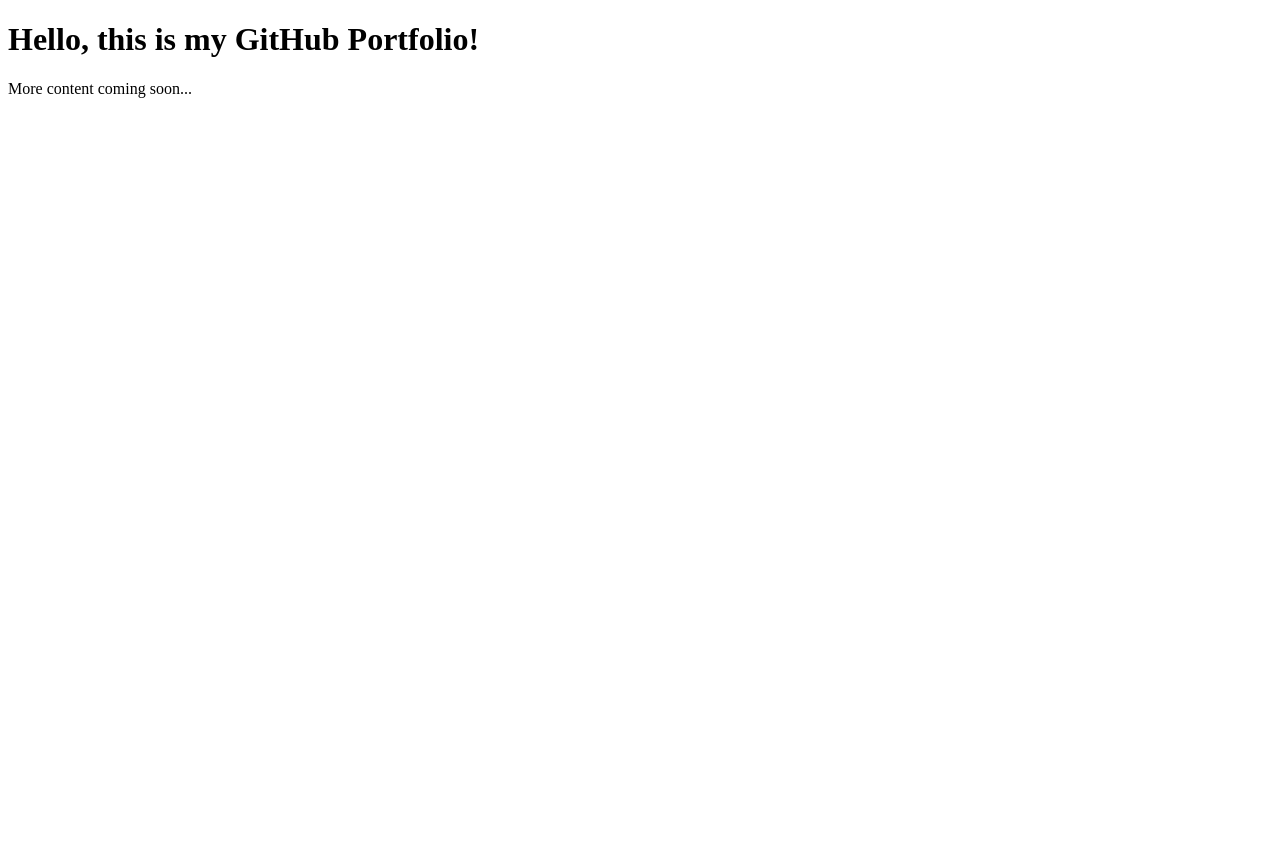
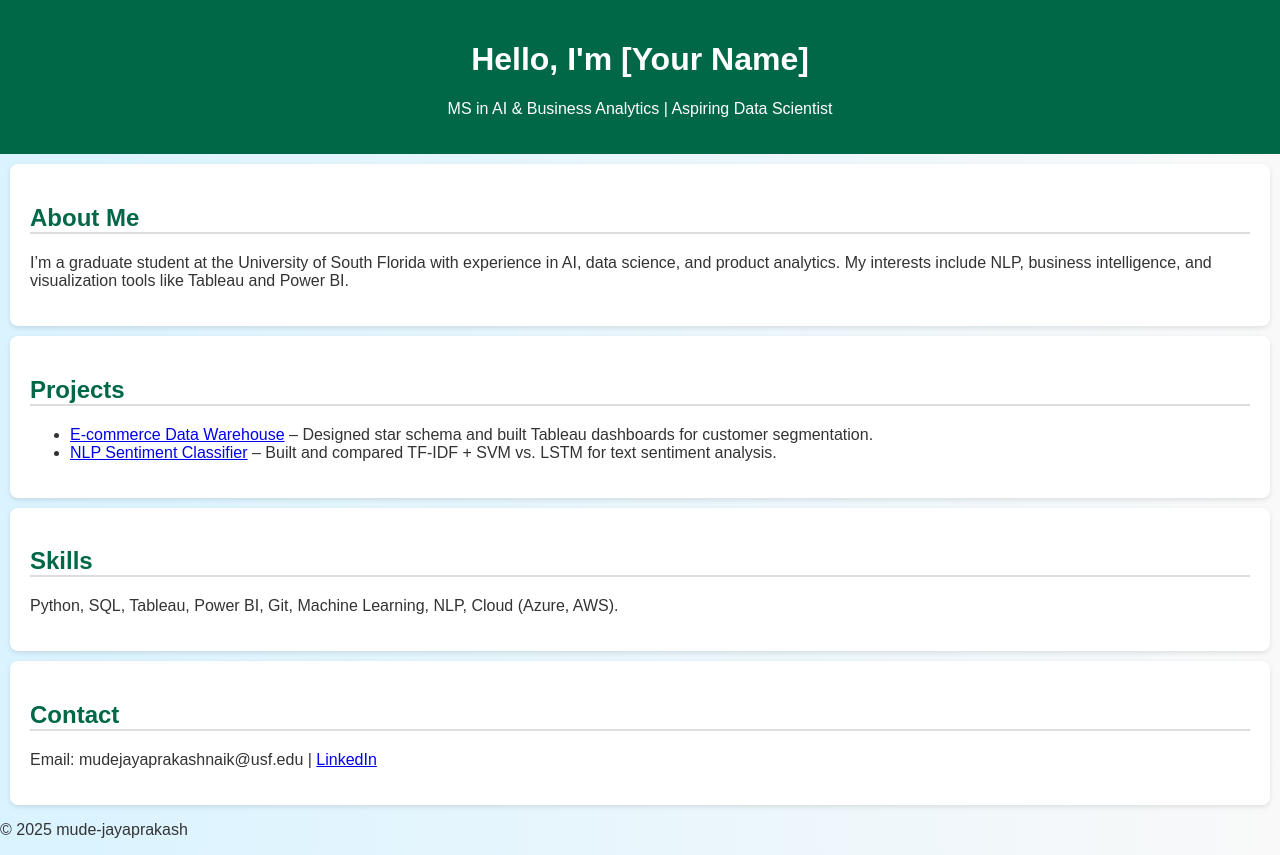
Before and after one commit to mudejayaprakash/portfolio-mudejayaprakashnaik, a plain HTML site: page index.html in a window 1280 px wide. Before the commit the page ends 800 px from the top, so only its background shows below. Drawn offline with Linux system fonts and the light colour scheme.

Commit message:
Added CSS file and also updated html file

```diff
--- a/index.html
+++ b/index.html
@@ -1,10 +1,41 @@
 <!DOCTYPE html>
-<html>
+<html lang="en">
 <head>
+  <meta charset="UTF-8">
   <title>My Portfolio</title>
+  <link rel="stylesheet" href="style.css">
 </head>
 <body>
-  <h1>Hello, this is my GitHub Portfolio!</h1>
-  <p>More content coming soon...</p>
+  <header>
+    <h1>Hello, I'm [Your Name]</h1>
+    <p>MS in AI & Business Analytics | Aspiring Data Scientist</p>
+  </header>
+
+  <section id="about">
+    <h2>About Me</h2>
+    <p>I’m a graduate student at the University of South Florida with experience in AI, data science, and product analytics. My interests include NLP, business intelligence, and visualization tools like Tableau and Power BI.</p>
+  </section>
+
+  <section id="projects">
+    <h2>Projects</h2>
+    <ul>
+      <li><a href="https://github.com/yourusername/project1">E-commerce Data Warehouse</a> – Designed star schema and built Tableau dashboards for customer segmentation.</li>
+      <li><a href="https://github.com/yourusername/project2">NLP Sentiment Classifier</a> – Built and compared TF-IDF + SVM vs. LSTM for text sentiment analysis.</li>
+    </ul>
+  </section>
+
+  <section id="skills">
+    <h2>Skills</h2>
+    <p>Python, SQL, Tableau, Power BI, Git, Machine Learning, NLP, Cloud (Azure, AWS).</p>
+  </section>
+
+  <section id="contact">
+    <h2>Contact</h2>
+    <p>Email: mudejayaprakashnaik@usf.edu | <a href="https://www.linkedin.com/in/mude-jayaprakash/">LinkedIn</a></p>
+  </section>
+
+  <footer>
+    <p>© 2025 mude-jayaprakash</p>
+  </footer>
 </body>
 </html>
--- /dev/null
+++ b/style.css
@@ -0,0 +1,32 @@
+body {
+  font-family: Arial, sans-serif;
+  margin: 0;
+  padding: 0;
+  background: linear-gradient(to right, #d9f3ff, #f9f9f9);
+  color: #333;
+}
+
+header {
+  background: #006747;
+  color: white;
+  padding: 20px;
+  text-align: center;
+}
+
+h2 {
+  color: #006747;
+  border-bottom: 2px solid #ddd;
+}
+
+section {
+  padding: 20px;
+  margin: 10px;
+  background: white;
+  border-radius: 8px;
+  box-shadow: 0 2px 5px rgba(0,0,0,0.1);
+  transition: transform 0.2s;
+}
+
+section:hover {
+  transform: scale(1.01);
+}
```
